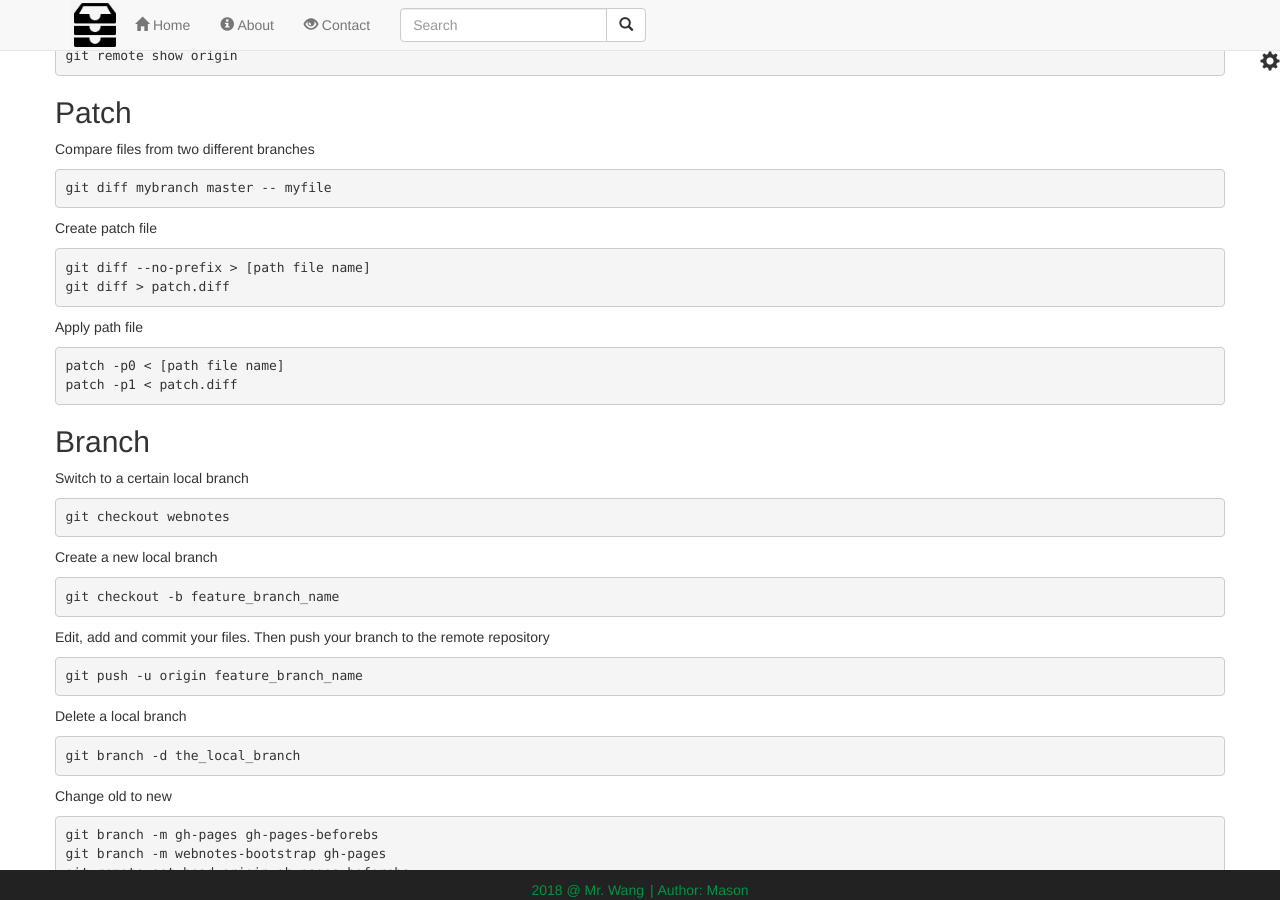
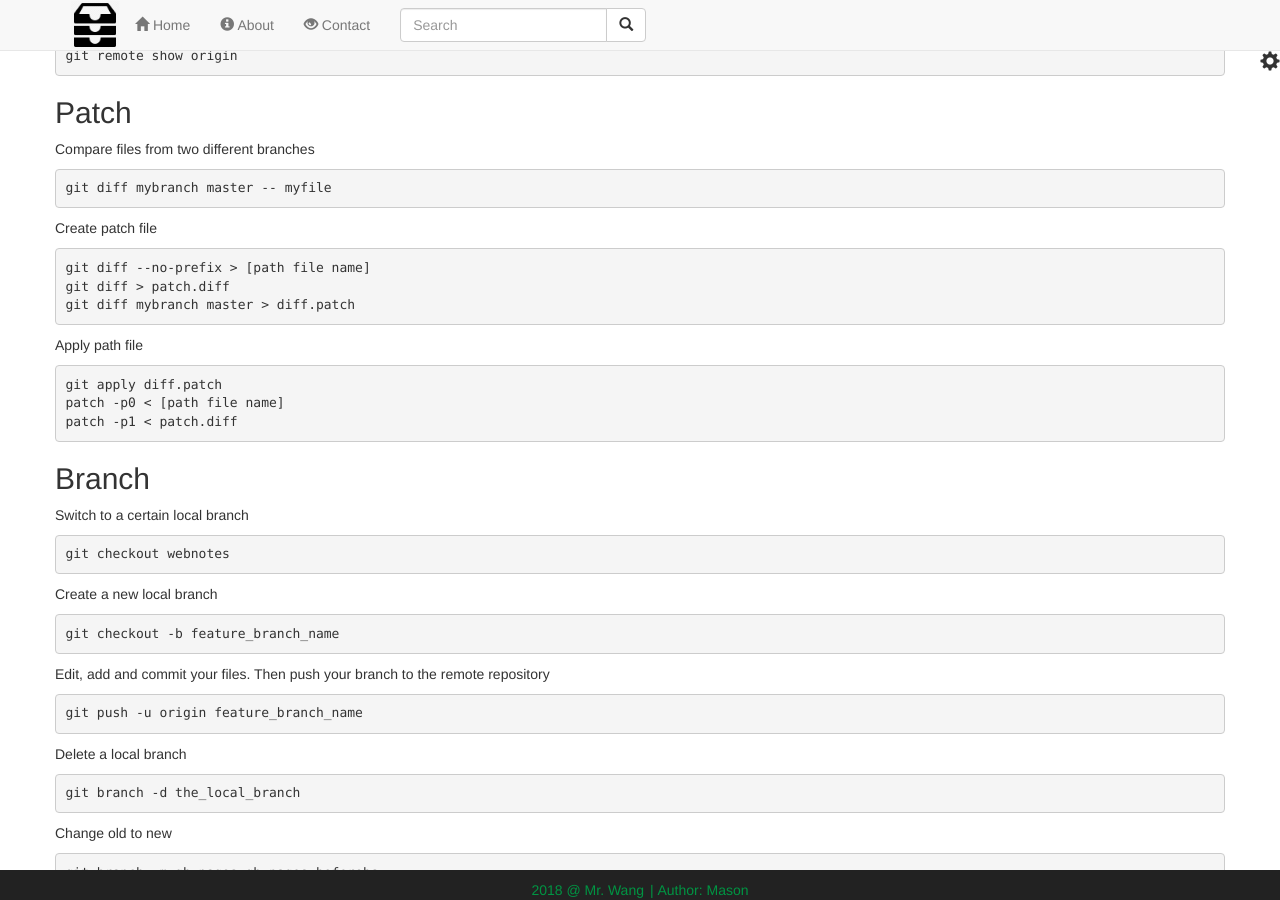
Before and after one commit to mason-mx/jekyll_demo, a Jekyll site: the page built from _posts/1000-01-01-gittricks.md, in a window 1280 px wide and 900 px high, scrolled down 2428 px. Built offline with Jekyll 4.4.1, drawn with Linux system fonts in a browser that asks for light colours; nearby versions of some CDN libraries.

Commit message:
added git patch

````diff
--- a/_posts/1000-01-01-gittricks.md
+++ b/_posts/1000-01-01-gittricks.md
@@ -162,11 +162,13 @@ Create patch file
 ```
 git diff --no-prefix > [path file name]
 git diff > patch.diff
+git diff mybranch master > diff.patch
 ```
 
 Apply path file
 
 ```
+git apply diff.patch
 patch -p0 < [path file name]
 patch -p1 < patch.diff
 ```
````
